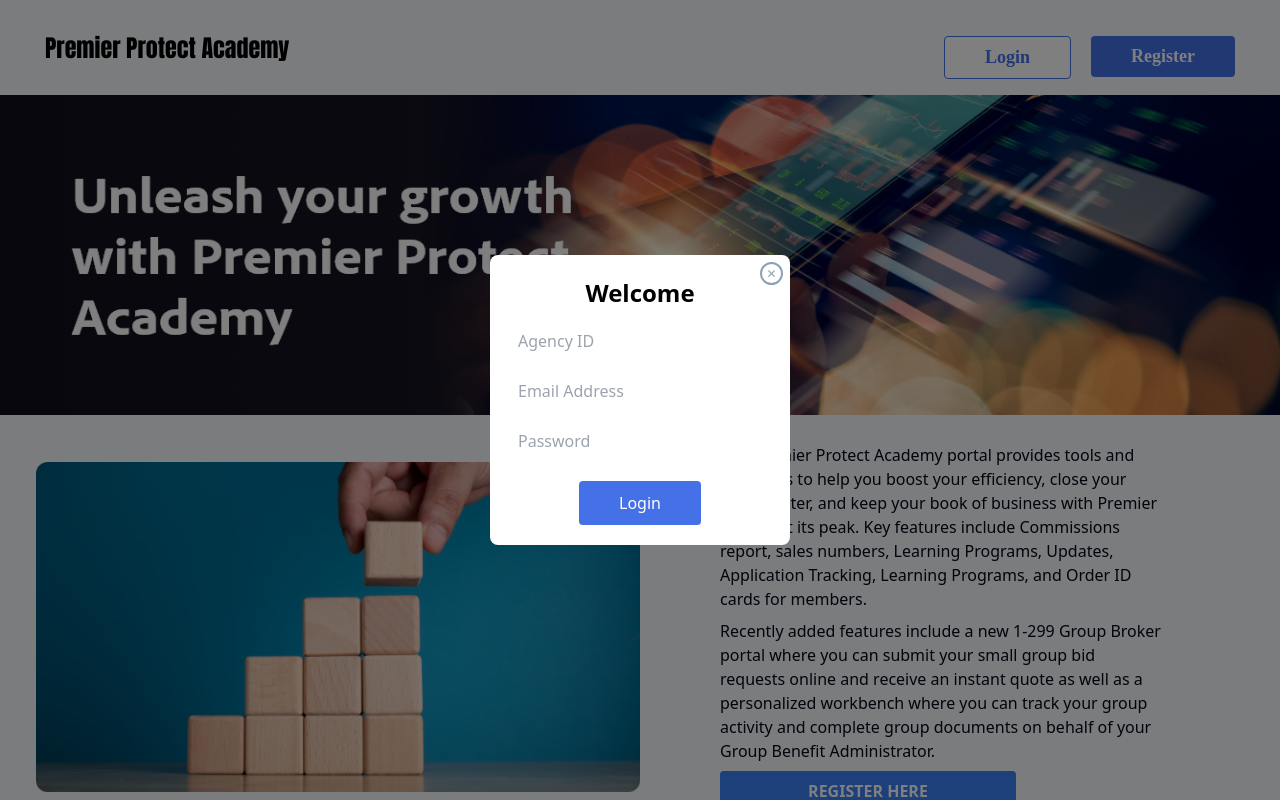
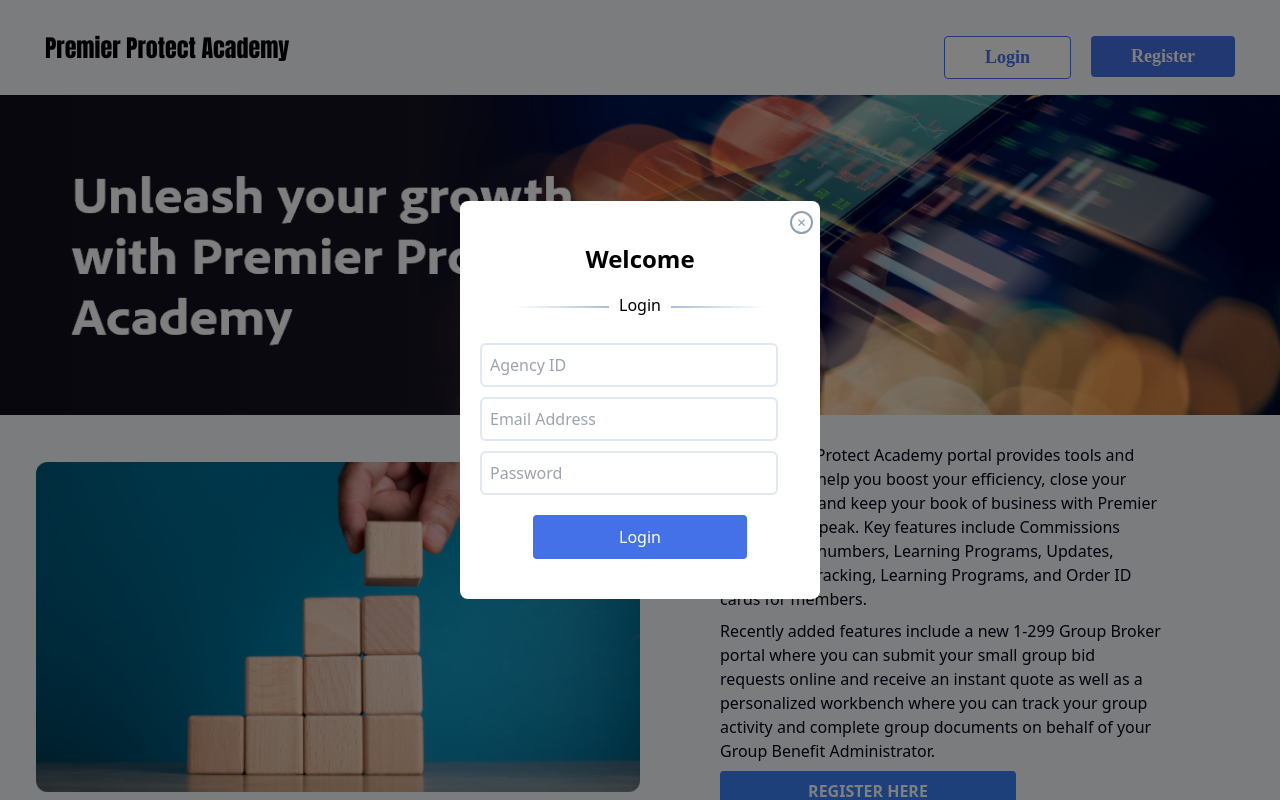
Before and after one commit to Sonali2605/adobetimbuscloud, a React (Vite) app: page / in a window 1280 px wide. Both pictures are taken after a click on the element "Login". Shown: the top 800 px of the page. Built offline with nearby package versions, Linux system fonts and the light colour scheme.

Commit message:
Login Modal updated

```diff
--- a/src/project-components/Header.tsx
+++ b/src/project-components/Header.tsx
@@ -2,7 +2,7 @@
 import styled from 'styled-components';
 import axios from 'axios';
 import RegisterModal from './RegisterModel';
-import {clientId,clientSecreat,refreshToken, base_adobe_url} from "../AppConfig"
+import { clientId, clientSecreat, refreshToken, base_adobe_url } from "../AppConfig"
 
 const HeaderContainer = styled.div`
   display: flex;
@@ -42,9 +42,10 @@
 
 const ModalContent = styled.div`
   background-color: white;
-  padding: 20px;
+  padding: 40px 20px;
   border-radius: 8px;
-  width: 300px; /* Adjust the width as needed */
+  width: 360px; /* Adjust the width as needed */
+
 `;
 
 const ModalHeader = styled.div`
@@ -54,7 +55,7 @@
 
 const ModalCloseButton = styled.button`
   position: absolute;
-  top: -13px;
+  top: -30px;
   right: -13px;
   background: none;
   border: 2px solid rgba(142, 161, 180, 1);
@@ -100,7 +101,6 @@
   margin: 0 auto; /* Align button to center */
   margin-top: 20px;
 `;
-
 // const PrimaryButton = styled(Button)`
 //   background-color: #FFFFFF;
 //   color: #4471E8;
@@ -125,7 +125,26 @@
   border: 1px solid #4471E8;
   padding: 10px 40px;
 `;
-const Header = ({isLogin}:{isLogin: boolean}) => {
+
+const LoginLineRight = styled.span`
+display: inline-block;
+    width: 95px;
+    height: 2px;
+    background: linear-gradient(90deg, hsla(210, 39%, 75%, 1) 0%, hsla(0, 0%, 100%, 1) 100%, hsla(0, 0%, 100%, 1) 100%);
+    opacity: 1;
+    vertical-align: middle;
+    margin: 0 10px;
+`;
+const LoginLineLeft = styled.span`
+display: inline-block;
+    width: 95px;
+    height: 2px;
+    background: linear-gradient(90deg, hsla(0, 0%, 100%, 1) 0%, hsla(210, 39%, 75%, 1) 100%, hsla(0, 0%, 100%, 1) 100%);
+    opacity: 1;
+    vertical-align: middle;
+    margin: 0 10px;
+`;
+const Header = ({ isLogin }: { isLogin: boolean }) => {
   const [showLoginModal, setShowLoginModal] = useState(false);
   const [showRegisterModal, setShowRegisterModal] = useState(false);
   const [agencyId, setAgencyId] = useState('');
@@ -138,7 +157,7 @@
         action: 'login',
         username: username,
         password: password,
-      },{
+      }, {
         headers: {
           'Content-Type': 'application/x-www-form-urlencoded',
           'Authorization': 'Bearer eyJhbGciOiJIUzI1NiIsInR5cCI6IkpXVCJ9.eyJpZCI6InlhdGluIn0.SXp3ID7mgUcLGYMVkvb3RJgc_tJ1hGv2NR_08s5SYNM'
@@ -153,7 +172,7 @@
         client_secret,
         refresh_token
       });
-        const url =  `${base_adobe_url}/oauth/token/refresh`;
+      const url = `${base_adobe_url}/oauth/token/refresh`;
       const responseToken = await axios.post(
         `${url}`,
         params,
@@ -217,7 +236,7 @@
               <PrimaryButton>Register</PrimaryButton>
             </MenuItem>
           </>
-        ):(
+        ) : (
           <>
             <MenuItem>Home</MenuItem>
             <MenuItem>Products</MenuItem>
@@ -251,24 +270,32 @@
             <ModalHeader>
               <ModalCloseButton onClick={() => setShowLoginModal(false)}>&#10005;</ModalCloseButton>
               <ModalTitle>Welcome</ModalTitle>
+              <div className='w-full pt-4 pb-4'>
+                <LoginLineLeft>&nbsp;</LoginLineLeft>
+                <span className='text-black'>Login</span>
+                <LoginLineRight>&nbsp;</LoginLineRight>
+              </div>
             </ModalHeader>
-            <InputField type="text" placeholder="Agency ID"  value={agencyId}
-              onChange={(e) => setAgencyId(e.target.value)}/>
-            <InputField type="email" placeholder="Email Address"  value={username}
-              onChange={(e) => setUsername(e.target.value)}/>
-            <InputField type="password" placeholder="Password"  value={password}
-              onChange={(e) => setPassword(e.target.value)}/>
+            <InputField className='border-2 rounded-md' type="text" placeholder="Agency ID" value={agencyId}
+              onChange={(e) => setAgencyId(e.target.value)} />
+            <InputField className='border-2 rounded-md' type="email" placeholder="Email Address" value={username}
+              onChange={(e) => setUsername(e.target.value)} />
+            <InputField className='border-2 rounded-md' type="password" placeholder="Password" value={password}
+              onChange={(e) => setPassword(e.target.value)} />
             {/* Error message display */}
             {error && <div style={{ color: 'red' }}>{error}</div>}
             {/* Login button */}
-            <PrimaryButton onClick={handleLogin}>Login</PrimaryButton>
+            <PrimaryButton className='w-8/12' onClick={handleLogin}>Login</PrimaryButton>
           </ModalContent>
         </ModalContainer>
-      )}
- {showRegisterModal && (
-        <RegisterModal onClose={()=>setShowRegisterModal(false)}/>
-      )}
-    </HeaderContainer>
+      )
+      }
+      {
+        showRegisterModal && (
+          <RegisterModal onClose={() => setShowRegisterModal(false)} />
+        )
+      }
+    </HeaderContainer >
   );
 };
 
```
Lines whose indentation alone changed are shown as unchanged.
